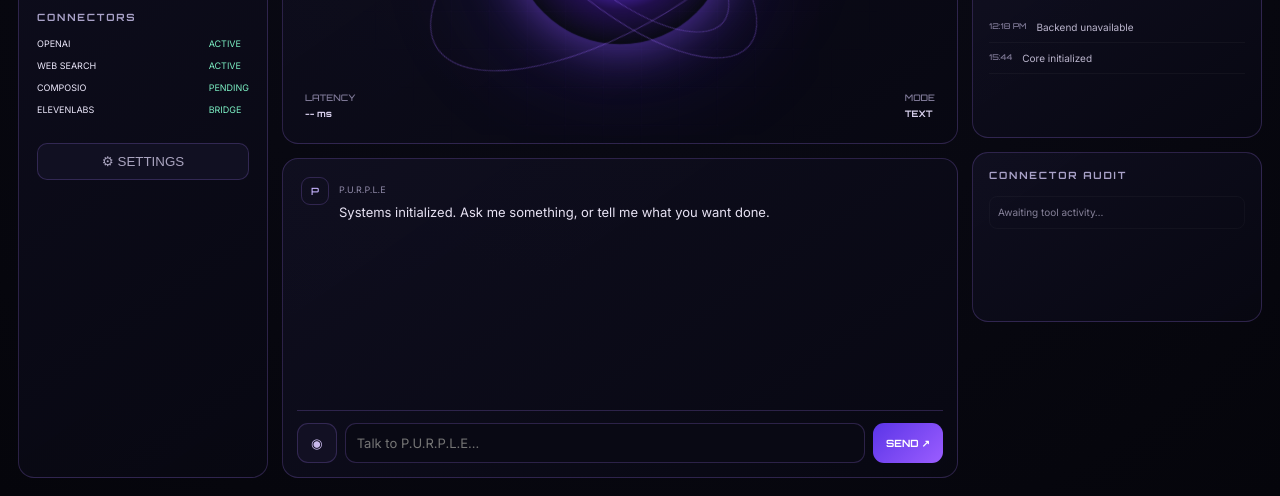
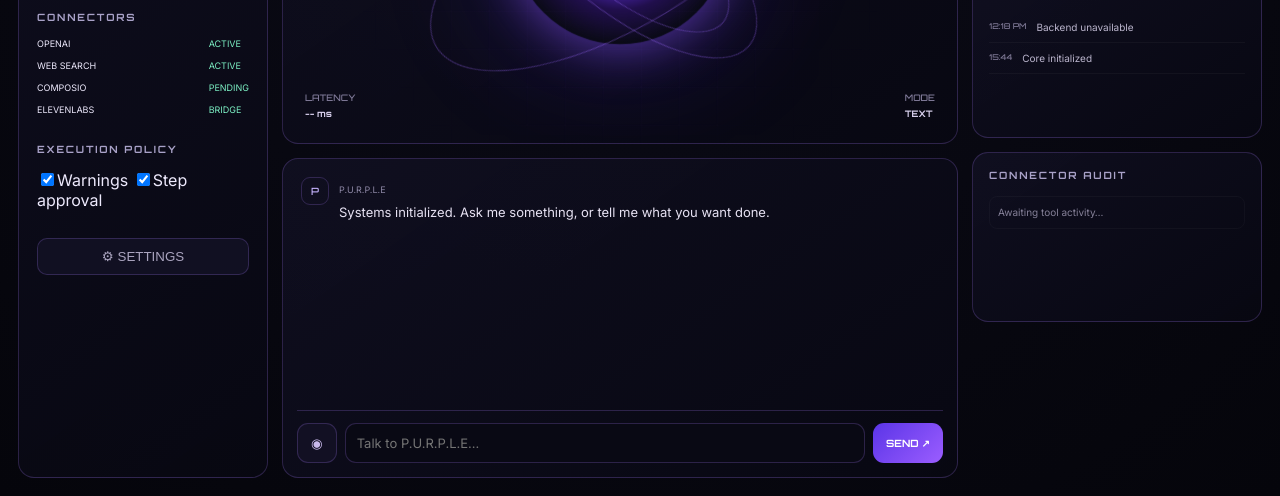
Before and after one commit to LeoMN0104/PURPLE, a website: page public/index.html in a window 1280 px wide. Shown: the part 354-850 px from the top of the page. Drawn offline with Linux system fonts and the light colour scheme; no server answers.

Commit message:
feat: add V2 execution controls

```diff
--- a/public/index.html
+++ b/public/index.html
@@ -20,6 +20,9 @@
       <div class="metric"><label>TOOLS</label><div class="bar"><i id="toolBar" style="width:38%"></i></div><b id="toolPct">38%</b></div>
       <div class="section-title spaced">CONNECTORS</div>
       <div class="connector-list"><span>OPENAI</span><em>ACTIVE</em><span>WEB SEARCH</span><em>ACTIVE</em><span>COMPOSIO</span><em id="composioState">PENDING</em><span>ELEVENLABS</span><em id="voiceState">BRIDGE</em></div>
+      <div class="section-title spaced">EXECUTION POLICY</div>
+      <label class="toggle"><input id="warningsToggle" type="checkbox" checked><span>Warnings</span></label>
+      <label class="toggle"><input id="approvalToggle" type="checkbox" checked><span>Step approval</span></label>
       <button class="ghost" id="settingsBtn">⚙ SETTINGS</button>
     </aside>
 
@@ -34,6 +37,7 @@
           <div class="msg ai"><div class="avatar">P</div><div><small>P.U.R.P.L.E</small><p>Systems initialized. Ask me something, or tell me what you want done.</p></div></div>
         </div>
         <div id="plan" class="plan hidden"></div>
+        <div id="approval" class="approval hidden"></div>
         <div class="composer"><button id="mic" class="icon-btn" title="Voice input">◉</button><textarea id="input" rows="1" placeholder="Talk to P.U.R.P.L.E…"></textarea><button id="send" class="send">SEND ↗</button></div>
       </div>
     </section>
```
